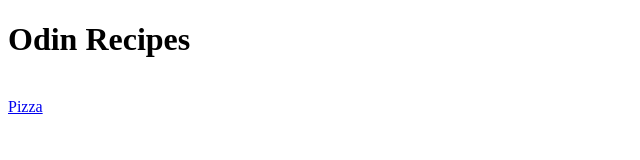
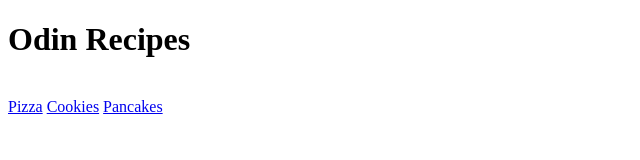
Before and after one commit to 2849C/odin-recipes, a plain HTML site: page index.html in a window 1280 px wide. Shown: the whole page, without its empty margins (0-640 px from the left). Drawn offline with Linux system fonts and the light colour scheme.

Commit message:
Final draft

```diff
--- a/index.html
+++ b/index.html
@@ -9,5 +9,7 @@
         <h1>Odin Recipes</h1>
             <br>
             <a href="recipes/pizza.html">Pizza</a>
+            <a href="recipes/cookies.html">Cookies</a>
+            <a href="recipes/pancakes.html">Pancakes</a>
     </body>
 </html>
```
